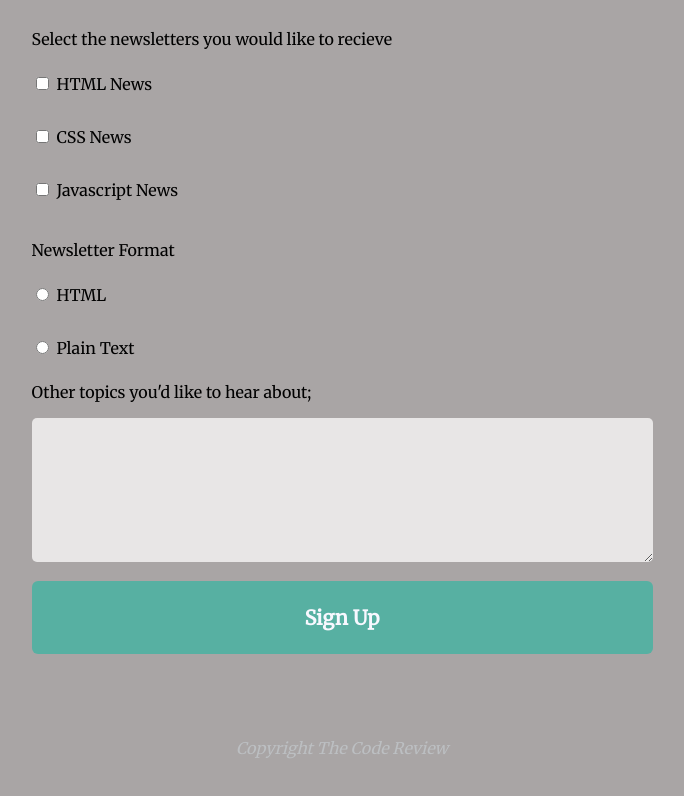
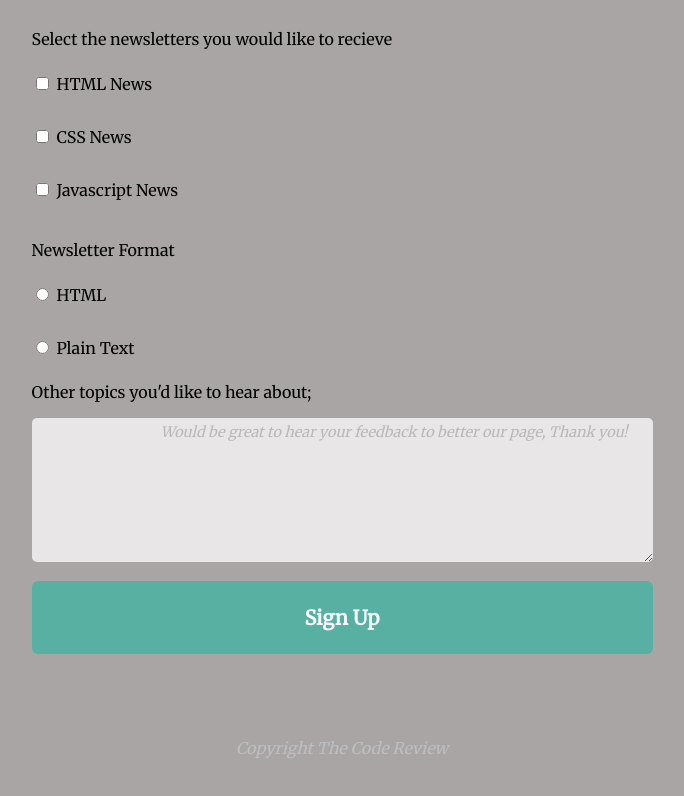
Before and after one commit to KevinMaischatz/KEVIN-MAISCHATZ-TTH-PROJECT-3, a plain HTML site: page index.html in a window 1280 px wide. Shown: the part 854-1650 px from the top of the page, without its empty margins (298-982 px from the left). Drawn offline with Linux system fonts and the light colour scheme.

Commit message:
Update index.html
added a placeholder to the textarea

```diff
--- a/index.html
+++ b/index.html
@@ -130,7 +130,7 @@
             <input type="radio" id="text_format" value="text_format" name="user_format"><label for="text_format">Plain Text</label><br>
 
             <label for="topics">Other topics you'd like to hear about;</label><br>
-            <textarea id="topics" name="user_topics"></textarea>
+            <textarea id="topics" placeholder="Would be great to hear your feedback to better our page, Thank you!" name="user_topics"></textarea>
 
             <button type="submit" id="submit-button">Sign Up</button>
         </fieldset>
```
